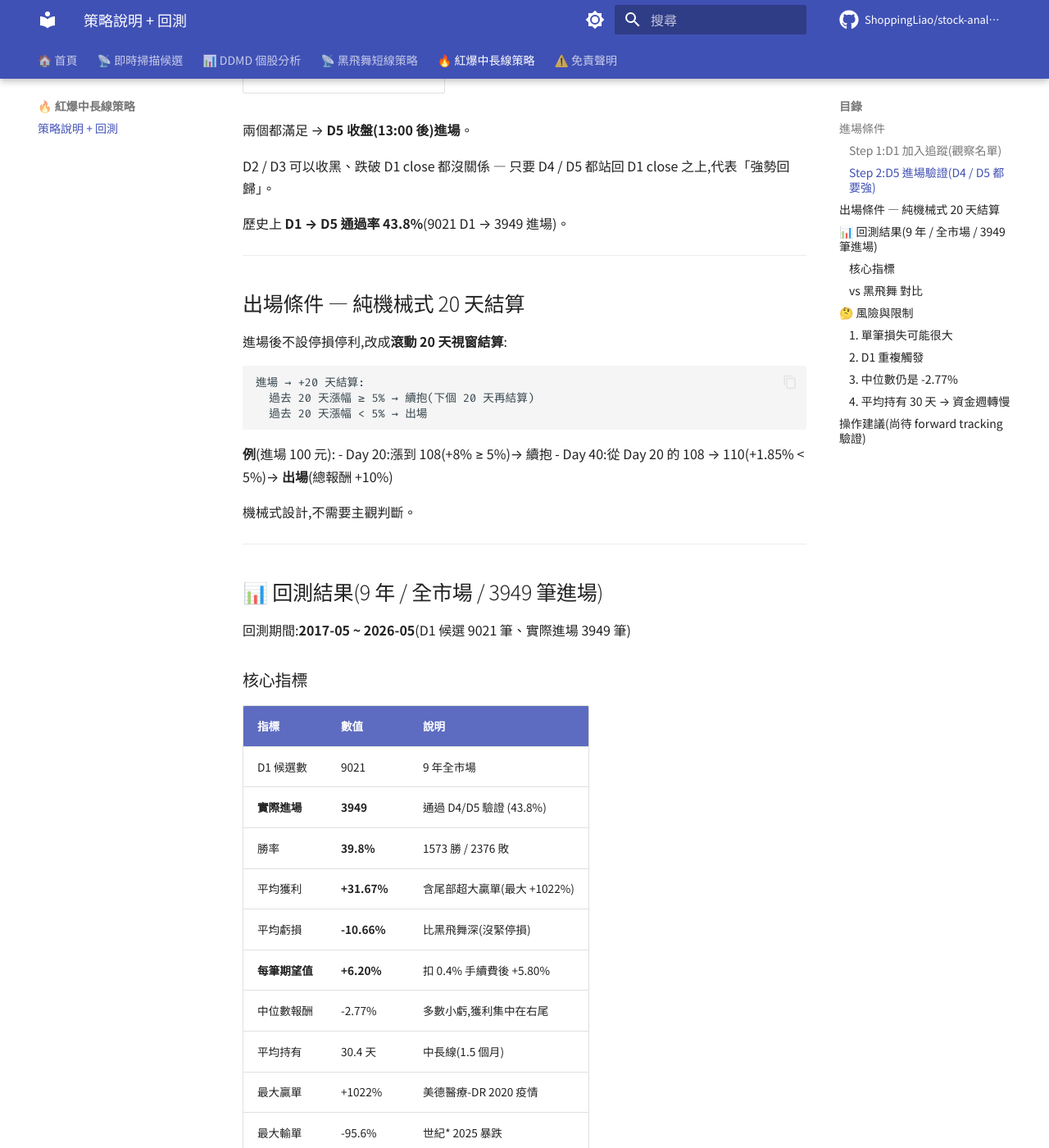
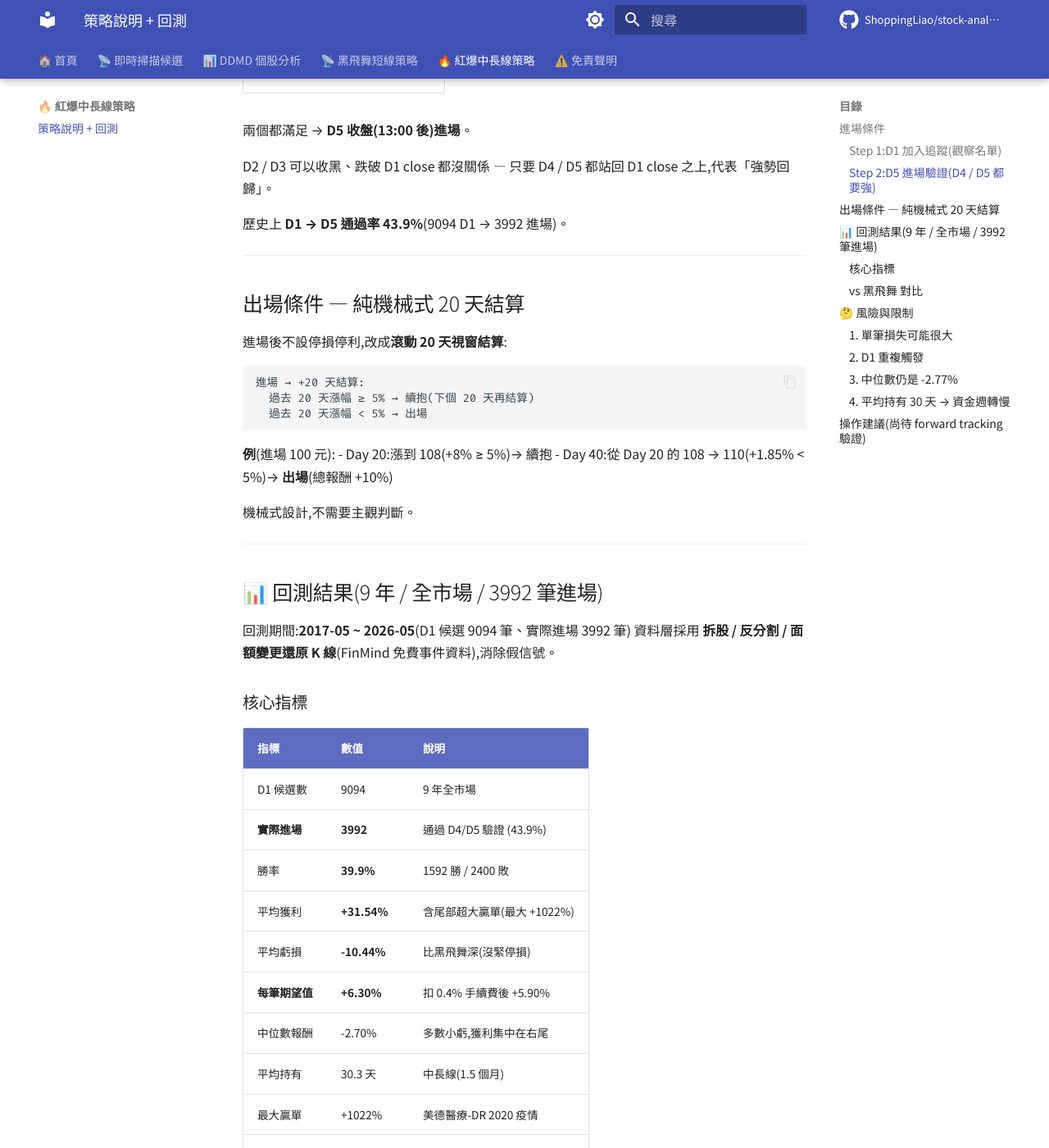
Before and after one commit to ShoppingLiao/stock-analysis-public, an MkDocs documentation site: the page built from docs/about/strategy_red_burst.md, in a window 1280 px wide and 1400 px high, scrolled down 810 px. Shown: the whole window at 82% size. Built offline with MkDocs 1.6.1 and Material for MkDocs 9.7.7, drawn with Linux system fonts in a browser that asks for light colours; comment, search, counter and statistics services are not loaded; some of the changed text lies outside the part shown.

Commit message:
data(red-burst): backtest 重跑 — 加入拆股還原 K 線
5314 (2025-03-31 1:20 拆股) 之前在 backtest 看起來是 -95% 假虧損,
拆股還原後變成 +393% (Top 4 賺最多)。

更新所有數字:
- D1 9021 → 9094 (新增 73 個進場機會)
- 進場 3949 → 3992
- 勝率 39.8% → 39.9%
- 期望值 +6.20% → +6.30%
- 最大輸單 -95.6% (5314 假) → -53.0% (撼訊 6150 真實)
- 期望值對黑飛舞比 3.2x → 3.3x

```diff
--- a/docs/about/strategy_red_burst.md
+++ b/docs/about/strategy_red_burst.md
@@ -1,6 +1,6 @@
 # 🔥 紅爆策略
 
-**「紅爆」= 創歷史高點 + 爆量** 的中長線跟隨策略,經過 **9 年全市場、9021 筆 D1 候選 / 3949 筆實際進場** 完整回測。
+**「紅爆」= 創歷史高點 + 爆量** 的中長線跟隨策略,經過 **9 年全市場、9094 筆 D1 候選 / 3992 筆實際進場** 完整回測(拆股還原 K 線)。
 
 > 跟黑飛舞的差別:**黑飛舞短線(平均 6 天)、紅爆中長線(平均 30 天)**。兩者互補,不是替代。
 
@@ -28,7 +28,7 @@
 
 D2 / D3 可以收黑、跌破 D1 close 都沒關係 — 只要 D4 / D5 都站回 D1 close 之上,代表「強勢回歸」。
 
-歷史上 **D1 → D5 通過率 43.8%**(9021 D1 → 3949 進場)。
+歷史上 **D1 → D5 通過率 43.9%**(9094 D1 → 3992 進場)。
 
 ---
 
@@ -50,35 +50,36 @@ D2 / D3 可以收黑、跌破 D1 close 都沒關係 — 只要 D4 / D5 都站回
 
 ---
 
-## 📊 回測結果(9 年 / 全市場 / 3949 筆進場)
+## 📊 回測結果(9 年 / 全市場 / 3992 筆進場)
 
-回測期間:**2017-05 ~ 2026-05**(D1 候選 9021 筆、實際進場 3949 筆)
+回測期間:**2017-05 ~ 2026-05**(D1 候選 9094 筆、實際進場 3992 筆)
+資料層採用 **拆股 / 反分割 / 面額變更還原 K 線**(FinMind 免費事件資料),消除假信號。
 
 ### 核心指標
 
 | 指標 | 數值 | 說明 |
 |------|------|------|
-| D1 候選數 | 9021 | 9 年全市場 |
-| **實際進場** | **3949** | 通過 D4/D5 驗證 (43.8%) |
-| 勝率 | **39.8%** | 1573 勝 / 2376 敗 |
-| 平均獲利 | **+31.67%** | 含尾部超大贏單(最大 +1022%) |
-| 平均虧損 | **-10.66%** | 比黑飛舞深(沒緊停損) |
-| **每筆期望值** | **+6.20%** | 扣 0.4% 手續費後 +5.80% |
-| 中位數報酬 | -2.77% | 多數小虧,獲利集中在右尾 |
-| 平均持有 | 30.4 天 | 中長線(1.5 個月) |
+| D1 候選數 | 9094 | 9 年全市場 |
+| **實際進場** | **3992** | 通過 D4/D5 驗證 (43.9%) |
+| 勝率 | **39.9%** | 1592 勝 / 2400 敗 |
+| 平均獲利 | **+31.54%** | 含尾部超大贏單(最大 +1022%) |
+| 平均虧損 | **-10.44%** | 比黑飛舞深(沒緊停損) |
+| **每筆期望值** | **+6.30%** | 扣 0.4% 手續費後 +5.90% |
+| 中位數報酬 | -2.70% | 多數小虧,獲利集中在右尾 |
+| 平均持有 | 30.3 天 | 中長線(1.5 個月) |
 | 最大贏單 | +1022% | 美德醫療-DR 2020 疫情 |
-| 最大輸單 | -95.6% | 世紀* 2025 暴跌 |
+| 最大輸單 | -53.0% | 撼訊 6150 / 2018 |
 
 ### vs 黑飛舞 對比
 
 | 指標 | 紅爆 | 黑飛舞(macro)| 比值 |
 |------|------|----------|------|
-| 樣本 | 3949 | 3556 | 接近 |
-| 勝率 | **39.8%** | 35.3% | +4.5pp |
-| 平均獲利 | **+31.67%** | +11.00% | 2.9x |
-| 平均虧損 | -10.66% | -3.05% | 3.5x(更深)|
-| **期望值/筆** | **+6.20%** | **+1.91%** | **3.2x** |
-| 平均持有 | 30.4 天 | 6.3 天 | 4.8x |
+| 樣本 | 3992 | 3556 | 接近 |
+| 勝率 | **39.9%** | 35.3% | +4.6pp |
+| 平均獲利 | **+31.54%** | +11.00% | 2.9x |
+| 平均虧損 | -10.44% | -3.05% | 3.4x(更深)|
+| **期望值/筆** | **+6.30%** | **+1.91%** | **3.3x** |
+| 平均持有 | 30.3 天 | 6.3 天 | 4.8x |
 
 **紅爆期望值是黑飛舞的 3.2 倍**,但**單筆風險(MAE / 平均虧損)也明顯放大**。兩者互補,**重壓資金應分散在兩個策略**(短中線各自規避不同 regime 風險)。
 
```
